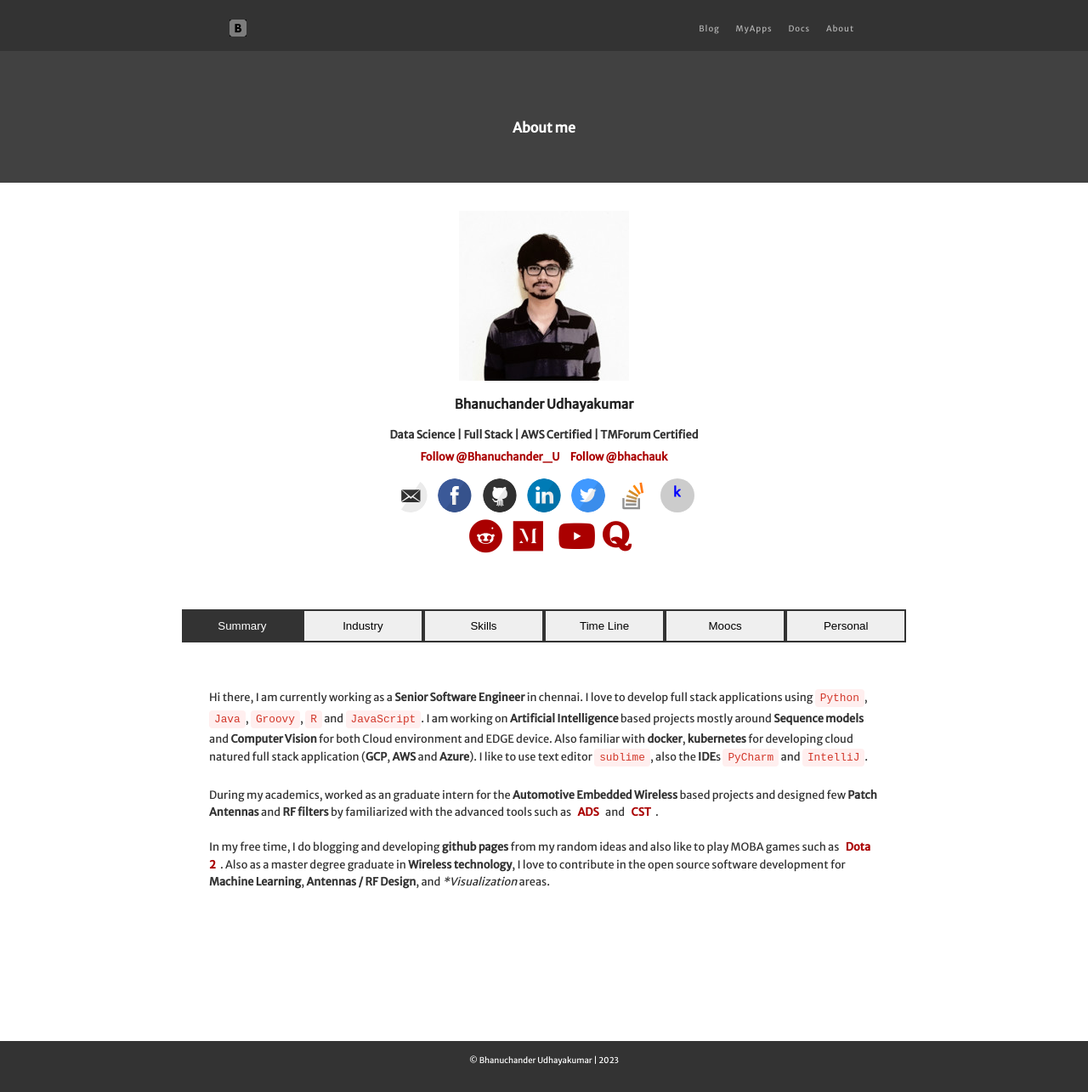
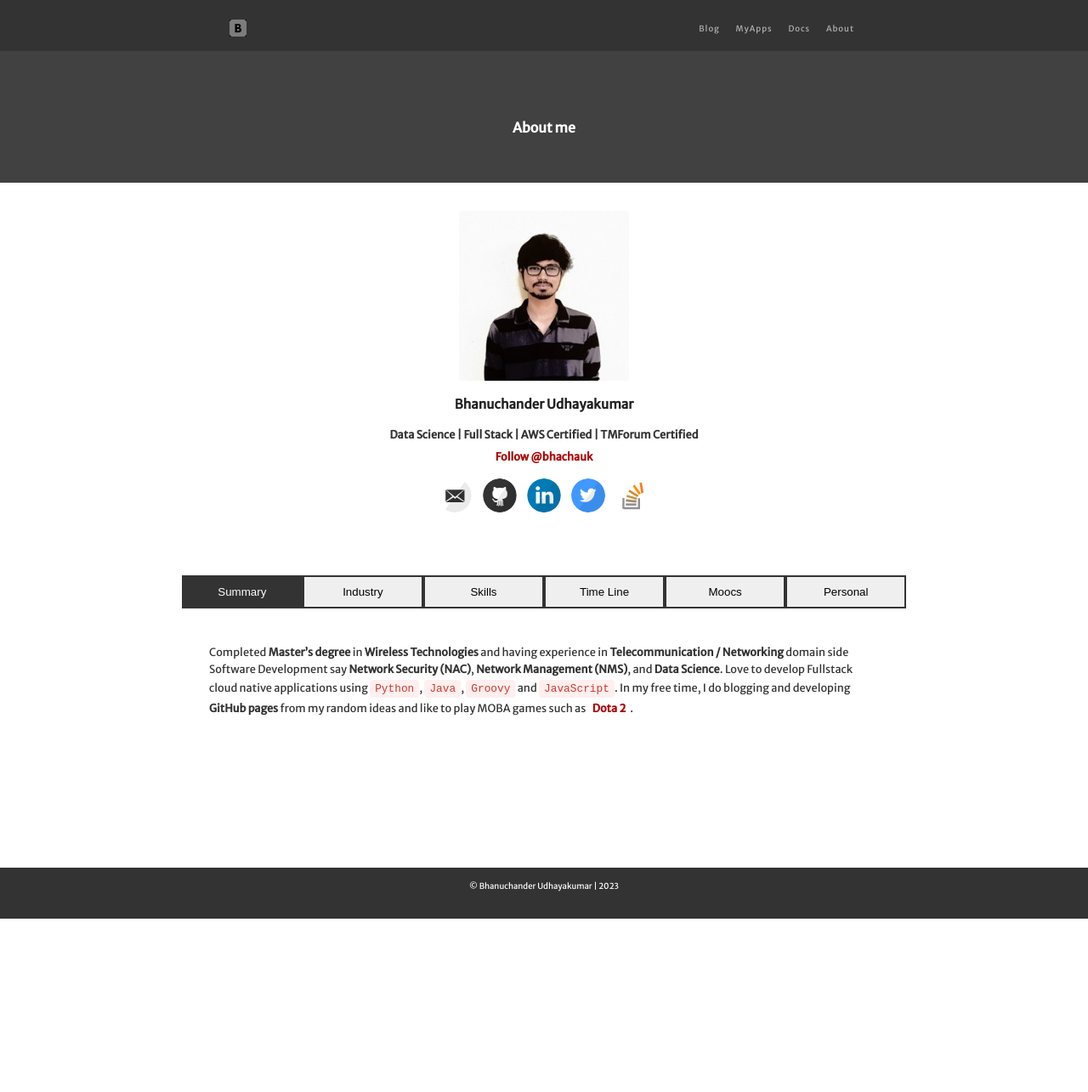
Before and after one commit to bhachauk/bhachauk.github.io, a Jekyll site: the page built from master_navs/about/about.md, in a window 1280 px wide. Shown: the whole page at 85% size. Built offline with Jekyll 4.4.1, drawn with Linux system fonts in a browser that asks for light colours; nearby versions of some CDN libraries; some web fonts are replaced; comment, search, counter and statistics services are not loaded; after the commit the page ends 1081 px from its top, so only the background shows below that.

```diff
--- a/_includes/svg-icons.html
+++ b/_includes/svg-icons.html
@@ -1,6 +1,6 @@
 {% if site.footer-links.dribbble %}<a href="https://dribbble.com/{{ site.footer-links.dribbble }}"><i class="svg-icon dribbble"></i></a>{% endif %}
 {% if site.footer-links.email %}<a href="mailto:{{ site.footer-links.email }}"><i class="svg-icon email"></i></a>{% endif %}
-{% if site.footer-links.facebook %}<a href="https://www.facebook.com/{{ site.footer-links.facebook }}"><i class="svg-icon facebook"></i></a>{% endif %}
+<!--{% if site.footer-links.facebook %}<a href="https://www.facebook.com/{{ site.footer-links.facebook }}"><i class="svg-icon facebook"></i></a>{% endif %}-->
 {% if site.footer-links.flickr %}<a href="https://www.flickr.com/{{ site.footer-links.flickr }}"><i class="svg-icon flickr"></i></a>{% endif %}
 {% if site.footer-links.github %}<a href="https://github.com/{{ site.footer-links.github }}"><i class="svg-icon github"></i></a>{% endif %}
 {% if site.footer-links.instagram %}<a href="https://instagram.com/{{ site.footer-links.instagram }}"><i class="svg-icon instagram"></i></a>{% endif %}
@@ -11,10 +11,10 @@
 {% if site.footer-links.stackoverflow %}<a href="http://stackoverflow.com/{{ site.footer-links.stackoverflow }}"><i class="svg-icon stackoverflow"></i></a>{% endif %}
 <!--{% if site.footer-links.youtube %}<a href="https://youtube.com/{{ site.footer-links.youtube }}"><i class="svg-icon youtube"></i></a>{% endif %}-->
 {% if site.footer-links.googleplus %}<a href="https://plus.google.com/{{ site.footer-links.googleplus }}"><i class="svg-icon googleplus"></i></a>{% endif %}
-{% if site.footer-links.kaggle %}<a href="https://kaggle.com/{{ site.footer-links.kaggle }}"><i class="fab fa-kaggle kaggle"></i></a>{% endif %}
-<div>
+<!--{% if site.footer-links.kaggle %}<a href="https://kaggle.com/{{ site.footer-links.kaggle }}"><i class="fab fa-kaggle kaggle"></i></a>{% endif %}-->
+<!--<div>
 {% if site.footer-links.reddit %}<a href="https://www.reddit.com/user/{{ site.footer-links.reddit }}/"><i class="fab fa-reddit fa-3x" style="vertical-align: -25%"></i></a>{% endif %}
 {% if site.footer-links.medium %}<a href="https://www.medium.com/@{{ site.footer-links.reddit }}/"><i class="fab fa-medium fa-3x" style="vertical-align: -25%"></i></a>{% endif %}
 {% if site.footer-links.youtube %}<a href="https://www.youtube.com/channel/{{ site.footer-links.youtube }}/"><i class="fab fa-youtube fa-3x" style="vertical-align: -25%"></i></a>{% endif %}
 {% if site.footer-links.quora %}<a href="https://www.quora.com/profile/{{ site.footer-links.quora }}/"><i class="fab fa-quora fa-3x" style="vertical-align: -25%"></i></a>{% endif %}
-</div>
+</div>-->
--- a/master_navs/about/about.md
+++ b/master_navs/about/about.md
@@ -11,10 +11,10 @@ title: About me
 **Data Science | Full Stack | AWS Certified | TMForum Certified**
 {: .txt-center}
 <div class="txt-center">
-    <a href="https://twitter.com/Bhanuchander_U?ref_src=twsrc%5Etfw" class="twitter-follow-button" data-size="large" data-show-count="true">Follow @Bhanuchander_U</a><script async src="https://platform.twitter.com/widgets.js" charset="utf-8"></script>
+    <!-- <a href="https://twitter.com/Bhanuchander_U?ref_src=twsrc%5Etfw" class="twitter-follow-button" data-size="large" data-show-count="true">Follow @Bhanuchander_U</a><script async src="https://platform.twitter.com/widgets.js" charset="utf-8"></script>-->
     <a class="github-button" href="https://github.com/bhachauk" data-size="large" data-show-count="true" aria-label="Follow @bhachauk on GitHub">Follow @bhachauk</a>
-    <script src="https://apis.google.com/js/platform.js"></script>
-    <div class="g-ytsubscribe" data-channelid="UC2JbRYaC-USnGgzEi2uiaqQ" data-layout="default" data-theme="dark" data-count="default"></div>
+    <!--<script src="https://apis.google.com/js/platform.js"></script>
+    <div class="g-ytsubscribe" data-channelid="UC2JbRYaC-USnGgzEi2uiaqQ" data-layout="default" data-theme="dark" data-count="default"></div>-->
     <!--[![Downloads](https://i1.wp.com/stackoverflow.com/users/flair/8331235.png)](https://stackoverflow.com/users/8331235/bhanuchander-udhayakumar)-->
 </div>
 <div class="wrapper-svg">
@@ -35,24 +35,14 @@ title: About me
 <button onclick="toggle(event,'moocs')" class="cmnBtn">Moocs</button>
 <button onclick="toggle(event,'personal')" class="cmnBtn">Personal</button>
 </div>
-
-
-<br><br>
-
-
-Hi there, I am currently working as a **Senior Software Engineer** in chennai. I love to develop full stack applications using <mark>Python</mark>,
-<mark>Java</mark>, <mark>Groovy</mark>, <mark>R</mark> and <mark>JavaScript</mark>. I am working on **Artificial Intelligence** based projects mostly around **Sequence models** and **Computer Vision** for both
-Cloud environment and EDGE device.
-Also familiar with **docker**, **kubernetes** for developing cloud natured full stack application (**GCP**, **AWS** and **Azure**).
-I like to use text editor <mark>sublime</mark>, also the **IDE**s <mark>PyCharm</mark> and <mark>IntelliJ</mark>.
 <br>
 <br>
-During my academics, worked as an graduate intern for the **Automotive Embedded Wireless** based projects and designed few **Patch Antennas** and **RF filters** by
-familiarized with the advanced tools such as [ADS](https://www.keysight.com/in/en/products/software/pathwave-design-software/pathwave-advanced-design-system.html) and [CST](https://www.3ds.com/products-services/simulia/products/cst-studio-suite/).
-<br>
-<br>
-In my free time, I do blogging and developing **github pages** from my random ideas and also like to play MOBA games such as [Dota 2](https://www.dota2.com/). Also as a master degree graduate in **Wireless technology**,
-I love to contribute in the open source software development for **Machine Learning**, **Antennas / RF Design**, and **Visualization* areas.
+Completed **Master's degree** in **Wireless Technologies** and having experience in **Telecommunication / Networking** domain
+side Software Development say **Network Security (NAC)**, **Network Management (NMS)**, and **Data Science**.
+Love to develop Fullstack cloud native applications using <mark>Python</mark>,
+<mark>Java</mark>, <mark>Groovy</mark> and <mark>JavaScript</mark>. In my free time,
+I do blogging and developing **GitHub pages** from my random ideas and like to play MOBA games such as
+[Dota 2](https://www.dota2.com/).
 {: .show .summary style="margin: 0px 50px 100px 50px; font-size: 40;"}
 
 
```
Also changed, not shown: _data/profile.yml (+43 -29 lines).
